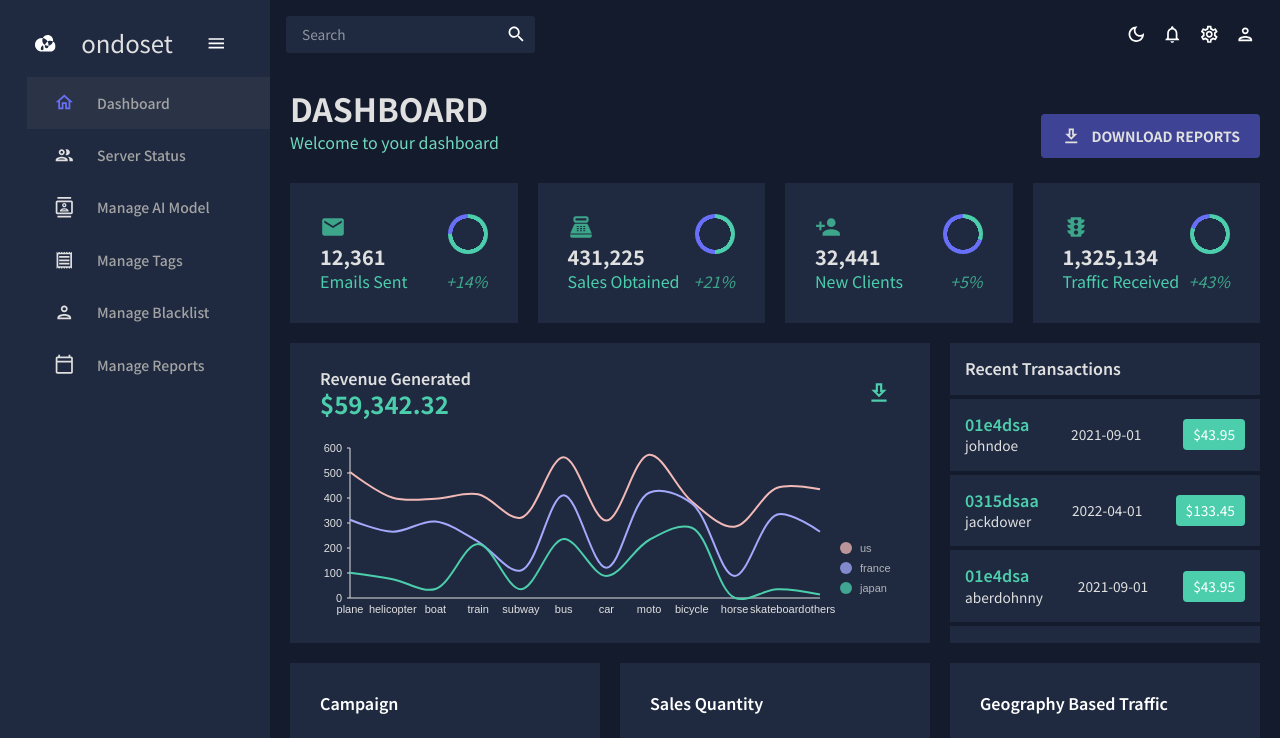
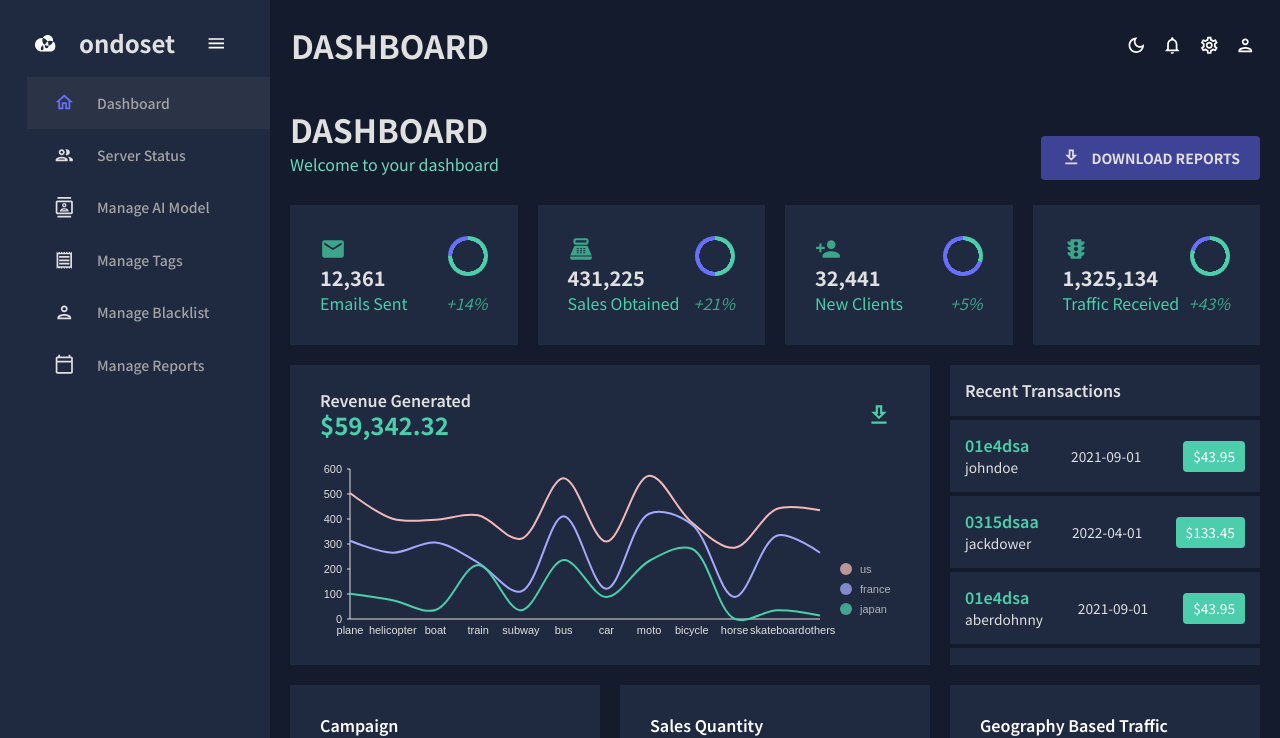
Before and after one commit to Team-Easy/Ondoset_Web, a React (Create React App) app in the folder ondoset-admin/: page / in a window 1280 px wide. Shown: the top 738 px of the page. Built offline with nearby package versions, Linux system fonts and the light colour scheme.

Commit message:
Feat: revise Topbar + Header with paths

```diff
--- a/ondoset-admin/src/App.js
+++ b/ondoset-admin/src/App.js
@@ -10,8 +10,6 @@ import Invoices from "./scenes/invoices";
 import Contacts from "./scenes/contacts";
 import Form from "./scenes/form";
 import Bar from "./scenes/bar";
-import Line from "./scenes/line";
-import Pie from "./scenes/pie";
 
 function App() {
   const [theme, colorMode] = useMode();
@@ -27,13 +25,11 @@ function App() {
             <Topbar />
             <Routes>
               <Route path="/" element={<Dashboard />} />
-              <Route path="/team" element={<Team />} />
-              <Route path="/contacts" element={<Contacts />} />
-              <Route path="/invoices" element={<Invoices />} />
-              <Route path="/form" element={<Form />} />
-              <Route path="/bar" element={<Bar />} />
-              <Route path="/pie" element={<Pie />} />
-              <Route path="/line" element={<Line />} />
+              <Route path="/server-status" element={<Team />} />
+              <Route path="/manage-ai-model" element={<Contacts />} />
+              <Route path="/manage-tags" element={<Invoices />} />
+              <Route path="/manage-blacklist" element={<Form />} />
+              <Route path="/manage-reports" element={<Bar />} />
             </Routes>
           </main>
         </div>
--- a/ondoset-admin/src/scenes/global/Sidebar.jsx
+++ b/ondoset-admin/src/scenes/global/Sidebar.jsx
@@ -91,7 +91,11 @@ const Sidebar = () => {
                 <SvgIcon>
                   <image href={ondosetLogo} width="24" height="24" />
                 </SvgIcon>
-                <Typography variant="h3" color={colors.grey[100]}>
+                <Typography
+                  variant="h3"
+                  color={colors.grey[100]}
+                  fontWeight="bold"
+                >
                   ondoset
                 </Typography>
                 <IconButton onClick={() => setIsCollapsed(!isCollapsed)}>
@@ -112,35 +116,35 @@ const Sidebar = () => {
             />
             <Item
               title="Server Status"
-              to="/team"
+              to="/server-status"
               icon={<PeopleOutlinedIcon />}
               selected={selected}
               setSelected={setSelected}
             />
             <Item
               title="Manage AI Model"
-              to="/contacts"
+              to="/manage-ai-model"
               icon={<ContactsOutlinedIcon />}
               selected={selected}
               setSelected={setSelected}
             />
             <Item
               title="Manage Tags"
-              to="/invoices"
+              to="/manage-tags"
               icon={<ReceiptOutlinedIcon />}
               selected={selected}
               setSelected={setSelected}
             />
             <Item
               title="Manage Blacklist"
-              to="/form"
+              to="/manage-blacklist"
               icon={<PersonOutlinedIcon />}
               selected={selected}
               setSelected={setSelected}
             />
             <Item
               title="Manage Reports"
-              to="/calendar"
+              to="/manage-reports"
               icon={<CalendarTodayOutlinedIcon />}
               selected={selected}
               setSelected={setSelected}
--- a/ondoset-admin/src/scenes/global/Topbar.jsx
+++ b/ondoset-admin/src/scenes/global/Topbar.jsx
@@ -1,4 +1,4 @@
-import { Box, Icon, IconButton, useTheme } from "@mui/material";
+import { Box, Typography, Icon, IconButton, useTheme } from "@mui/material";
 import { useContext } from "react";
 import { ColorModeContext, tokens } from "../../theme";
 import InputBase from "@mui/material/InputBase";
@@ -8,16 +8,25 @@ import NotificationsOutlinedIcon from "@mui/icons-material/NotificationsOutlined
 import SettingsOutlinedIcon from "@mui/icons-material/SettingsOutlined";
 import PersonOutlinedIcon from "@mui/icons-material/PersonOutlined";
 import SearchIcon from "@mui/icons-material/Search";
+import { useLocation } from "react-router-dom";
 
 const Topbar = () => {
   const theme = useTheme();
   const colors = tokens(theme.palette.mode);
   const colorMode = useContext(ColorModeContext);
+  const location = useLocation();
+
+  const formatPath = (path) => {
+    if (path === "/") {
+      return "DASHBOARD";
+    }
+    return path.replace("/", "").toUpperCase();
+  };
 
   return (
     <Box display="flex" justifyContent="space-between" p={2}>
       {/* SEARCH BAR */}
-      <Box
+      {/* <Box
         display="flex"
         backgroundColor={colors.primary[400]}
         borderRadius="3px"
@@ -26,7 +35,16 @@ const Topbar = () => {
         <IconButton type="button" sx={{ p: 1 }}>
           <SearchIcon />
         </IconButton>
-      </Box>
+      </Box> */}
+
+      <Typography
+        variant="h2"
+        color={colors.grey[100]}
+        fontWeight="bold"
+        sx={{ m: "10px 5px 10px 5px" }}
+      >
+        {formatPath(location.pathname)}
+      </Typography>
 
       {/* ICONS */}
       <Box display="flex">
```
